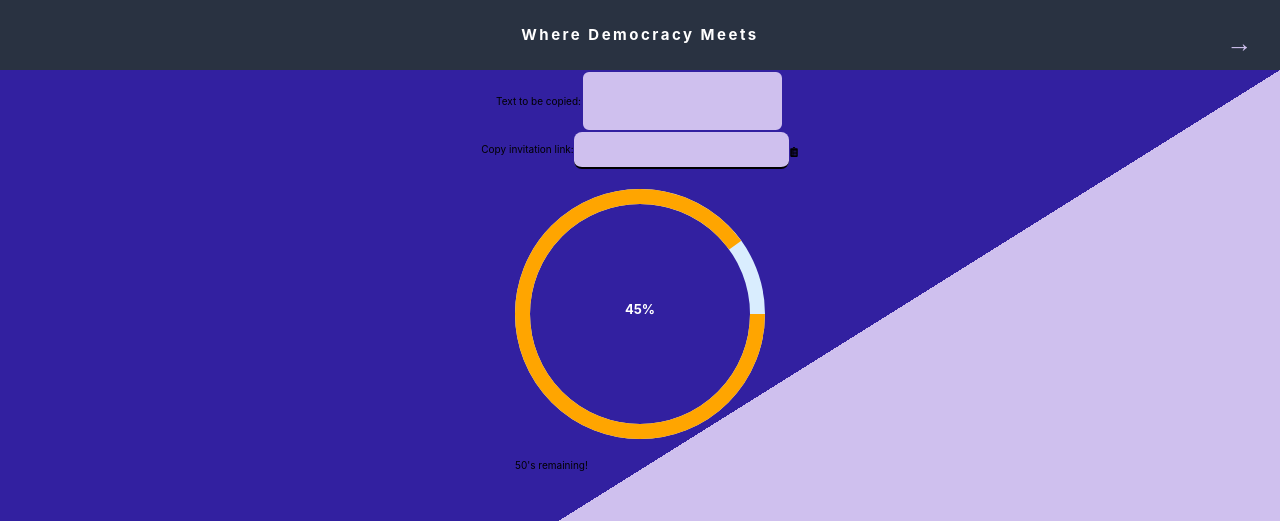
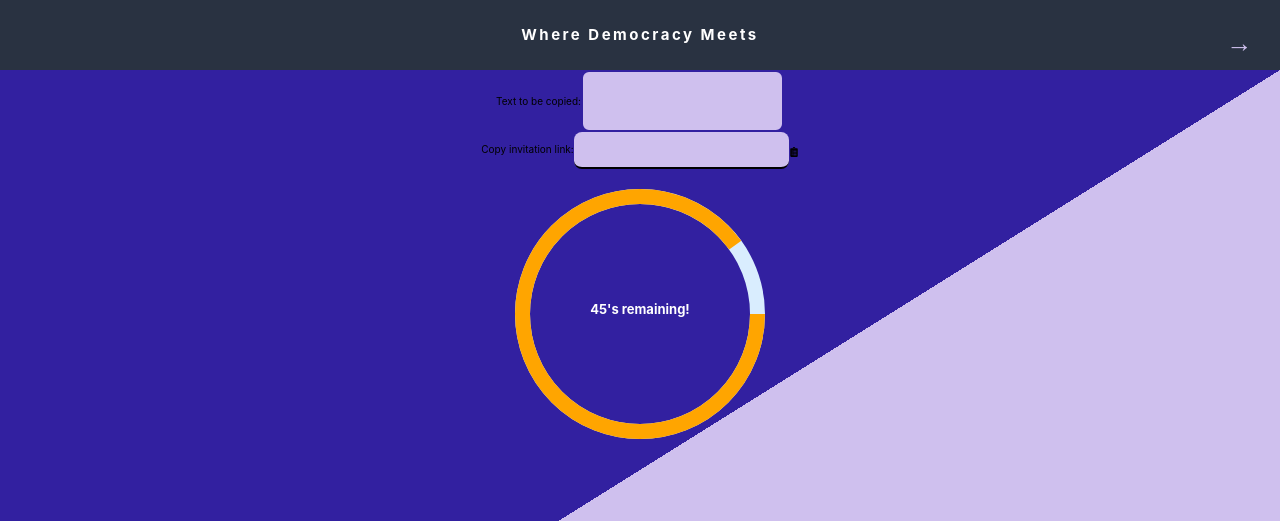
Before and after one commit to aaspinwall/collab, a Next.js app in the folder frontend/: page /development in a window 1280 px wide. Shown: the top 521 px of the page. Built offline with nearby package versions, Linux system fonts and the light colour scheme.

Commit message:
code formatting before pull request

```diff
--- a/frontend/components/timer/index.jsx
+++ b/frontend/components/timer/index.jsx
@@ -24,7 +24,7 @@ const StyledProgress = styled.div`
 
 const Timer = (props, { time, onTimeIsUp }) => {
   const [seconds, setSeconds] = useState(time || 50);
-  const [progress, setProgress] = useState(20);
+  const [progress, setProgress] = useState(null);
   const userTime = createRef(null);
   const [offset, setOffset] = useState(0);
 
@@ -39,6 +39,7 @@ const Timer = (props, { time, onTimeIsUp }) => {
   const radius = size / 2 - strokeWidth / 2;
   const circumference = 2 * Math.PI * radius;
 
+  // setting progress just in the first render
   useEffect(() => {
     setProgress(seconds)
     }, [])
@@ -99,15 +100,9 @@ const Timer = (props, { time, onTimeIsUp }) => {
                     y={center}
                     className="percentage"
                 >
-                    {seconds}%
+                    {seconds}'s <br/>remaining!
                 </text>
             </svg>
-      <div>
-        <span className="label">
-          <span className="timer-seconds">{progress}</span><span className="smaller">'s remaining!</span>
-        </span>
-      </div>
-
   </StyledProgress>
   );
 };
```
Lines whose indentation alone changed are shown as unchanged.
